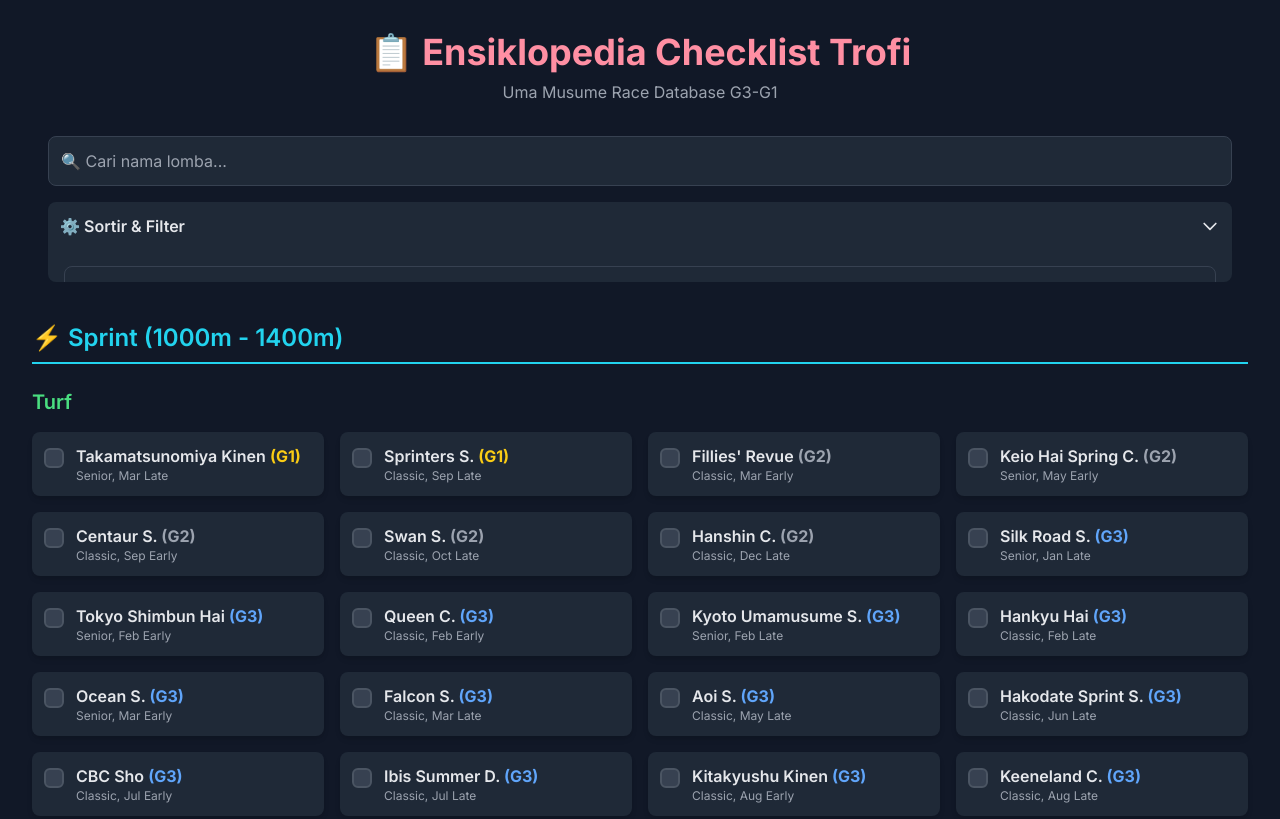
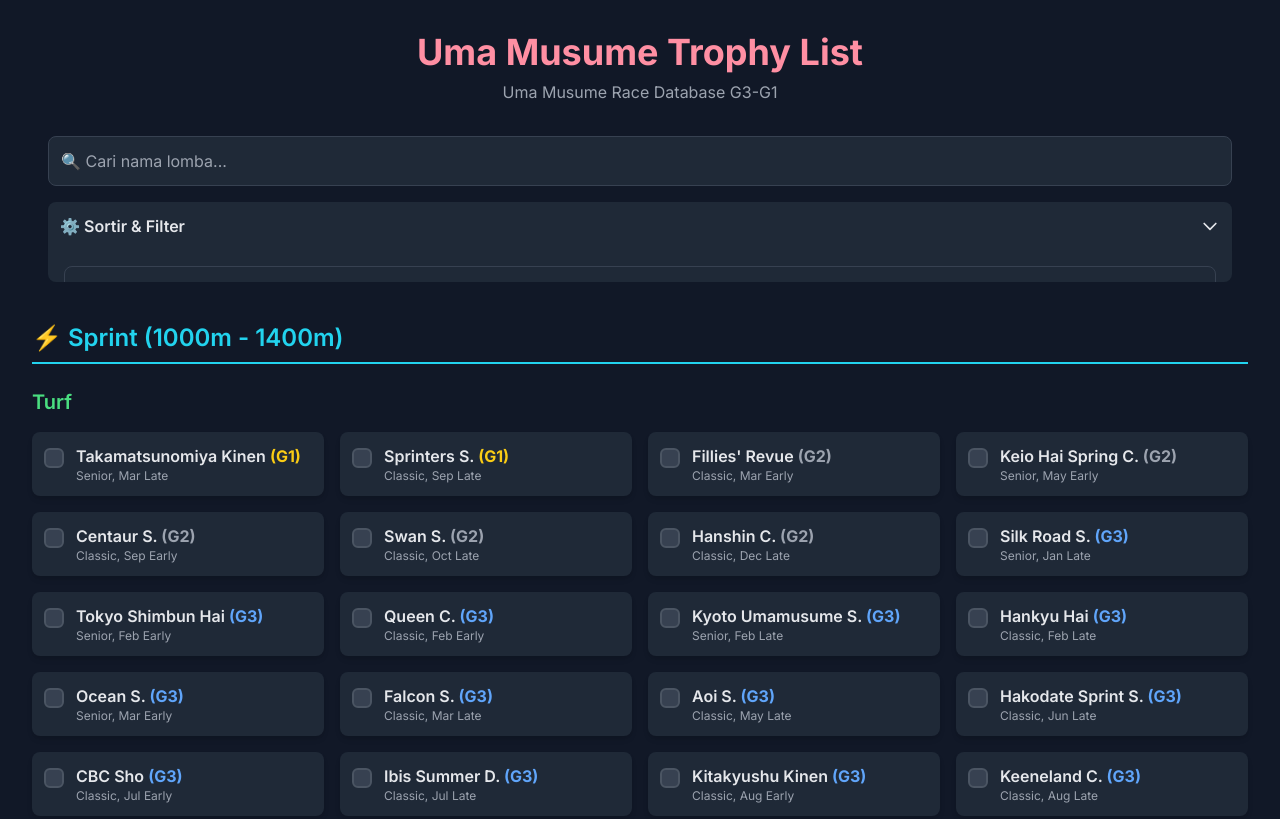
Before and after one commit to Spring9x1/Uma_Trophy, a plain HTML site: page index.html in a window 1280 px wide. Shown: the top 819 px of the page. Drawn offline with nearby package versions, Linux system fonts and the light colour scheme.

Commit message:
first commit

```diff
--- a/index.html
+++ b/index.html
@@ -53,7 +53,7 @@
 
     <div class="container mx-auto p-4 sm:p-6 lg:p-8">
         <header class="text-center mb-8">
-            <h1 class="text-3xl sm:text-4xl font-bold" style="color: var(--accent-pink);">📋 Ensiklopedia Checklist Trofi</h1>
+            <h1 class="text-3xl sm:text-4xl font-bold" style="color: var(--accent-pink);">Uma Musume Trophy List</h1>
             <p class="mt-2 text-gray-400">Uma Musume Race Database G3-G1</p>
         </header>
 
```
Also changed, not shown: 1 other file.
